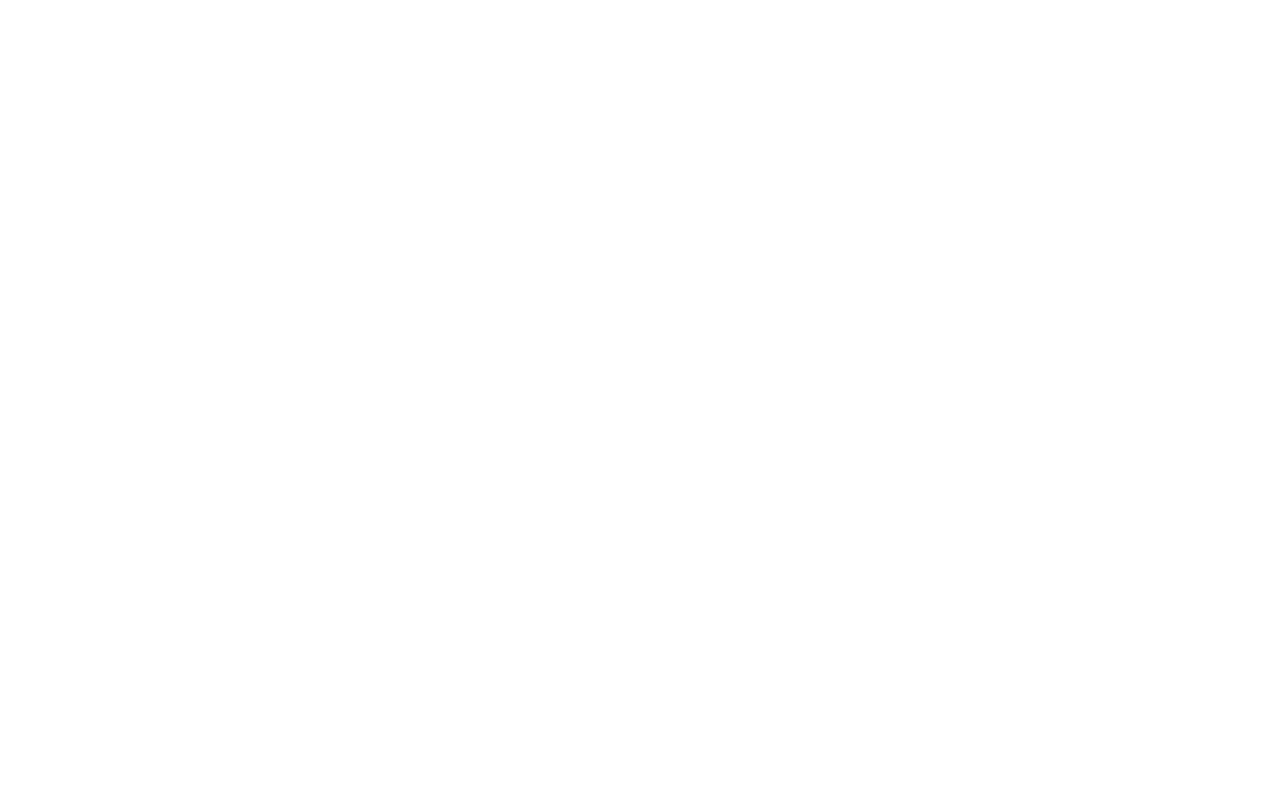
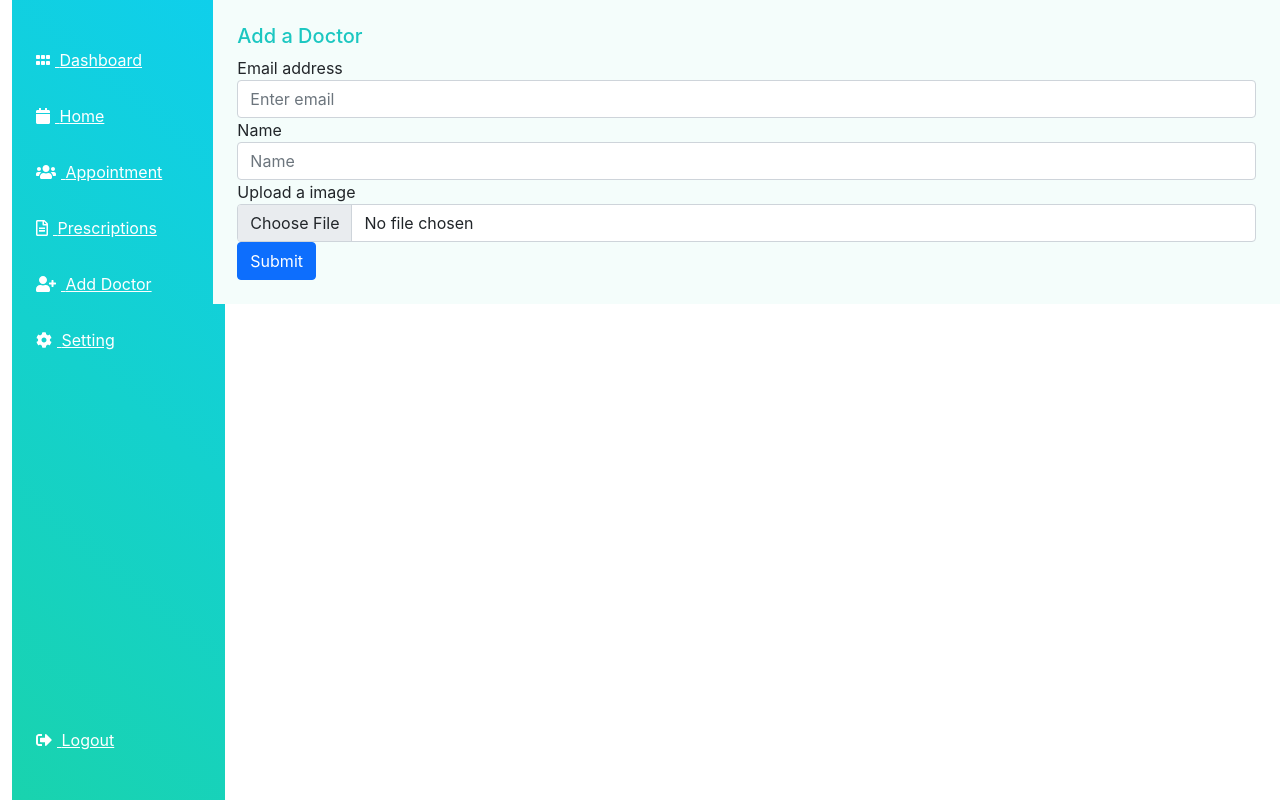
Before and after one commit to NayemulSCode/doctor-portal-client, a React (Create React App) app: page /addDoctor in a window 1280 px wide. Built offline with nearby package versions, Linux system fonts and the light colour scheme.

Commit message:
private route and doctor fetch from server

```diff
--- a/src/App.js
+++ b/src/App.js
@@ -12,7 +12,8 @@ import Login from './components/Login/Login';
 import { createContext, useState } from 'react';
 import Dashboard from './components/Dashboard/Dashboard/Dashboard';
 import AllPatients from './components/AllPatients/AllPatients/AllPatients';
-
+import AddDoctor from './components/AddDoctor/AddDoctor';
+import PrivateRoute from './components/Login/PrivateRoute/PrivateRoute'
 export const UserContext = createContext();
 
 function App() {
@@ -24,12 +25,15 @@ function App() {
         <Route path="/appointment">
             <Appointment />
         </Route>
-        <Route path="/dashboard/appointment">
+        <Route path="/dashboard">
             <Dashboard />
         </Route>
-        <Route path="/dashboard/allPatients">
+        <PrivateRoute path="/allPatients">
             <AllPatients />
-        </Route>
+        </PrivateRoute>
+        <Route path="/addDoctor">
+            <AddDoctor />
+          </Route>
         <Route path="/login">
             <Login />
         </Route>
--- /dev/null
+++ b/src/components/AddDoctor/AddDoctor.js
@@ -0,0 +1,63 @@
+import React, { useState } from 'react';
+import Sidebar from '../Dashboard/Sidebar/Sidebar';
+
+const AddDoctor = () => {
+    const [info, setInfo] = useState({});
+    const [file, setFile] = useState(null);
+    const handleBlur = e => {
+        const newInfo = { ...info };
+        newInfo[e.target.name] = e.target.value;
+        setInfo(newInfo);
+    }
+
+    const handleFileChange = (e) => {
+        const newFile = e.target.files[0];
+        setFile(newFile);
+    }
+
+    const handleSubmit = () => {
+        const formData = new FormData()
+        console.log(info);
+        formData.append('file', file);
+        formData.append('name', info.name);
+        formData.append('email', info.email);
+
+        fetch('http://localhost:5000/addADoctor', {
+            method: 'POST',
+            body: formData
+        })
+            .then(response => response.json())
+            .then(data => {
+                console.log(data)
+            })
+            .catch(error => {
+                console.error(error)
+            })
+    }
+
+    return (
+        <section className="container-fluid row">
+        <Sidebar />
+        <div className="col-md-10 p-4 pr-5" style={{ position: "absolute", right: 0, backgroundColor: "#F4FDFB" }}>
+            <h5 className="text-brand">Add a Doctor</h5>
+            <form onSubmit={handleSubmit}>
+                <div className="form-group">
+                    <label htmlFor="exampleInputEmail1">Email address</label>
+                    <input onBlur={handleBlur} type="email" className="form-control" name="email" placeholder="Enter email" />
+                </div>
+                <div className="form-group">
+                    <label htmlFor="exampleInputPassword1">Name</label>
+                    <input onBlur={handleBlur} type="text" className="form-control" name="name" placeholder="Name" />
+                </div>
+                <div className="form-group">
+                    <label htmlFor="exampleInputPassword1">Upload a image</label>
+                    <input onChange={handleFileChange} type="file" className="form-control" id="exampleInputPassword1" placeholder="Picture" />
+                </div>
+                <button type="submit" className="btn btn-primary">Submit</button>
+            </form>
+        </div>
+    </section>
+    );
+};
+
+export default AddDoctor;
--- a/src/components/Dashboard/Sidebar/Sidebar.js
+++ b/src/components/Dashboard/Sidebar/Sidebar.js
@@ -2,30 +2,35 @@ import React from 'react';
 import { Link } from 'react-router-dom';
 import './Sidebar.css'
 import { FontAwesomeIcon } from '@fortawesome/react-fontawesome';
-import { faCog, faSignOutAlt, faCalendar, faGripHorizontal, faUsers } from '@fortawesome/free-solid-svg-icons';
+import { faUserPlus,faCog, faSignOutAlt, faCalendar, faGripHorizontal, faUsers } from '@fortawesome/free-solid-svg-icons';
 import {  faFileAlt } from '@fortawesome/free-regular-svg-icons'
 const Sidebar = () => {
     return (
         <div className="sidebar d-flex flex-column justify-content-between col-md-2 py-5 px-4" style={{height:"100vh"}}>
         <ul className="list-unstyled">
             <li>
-                <Link to="/dashboard/appointment" className="text-white">
+                <Link to="/dashboard" className="text-white">
                     <FontAwesomeIcon icon={faGripHorizontal} /> <span>Dashboard</span>
                 </Link>
             </li>
             <li>
-                <Link to="" className="text-white">
-                    <FontAwesomeIcon icon={faCalendar} /> <span>Appointment</span>
+                <Link to="/" className="text-white">
+                    <FontAwesomeIcon icon={faCalendar} /> <span>Home</span>
                 </Link>
             </li>
             <li>
-                <Link to="/dashboard/allPatients" className="text-white">
-                    <FontAwesomeIcon icon={faUsers} /> <span>Patients</span>
+                <Link to="/allPatients" className="text-white">
+                    <FontAwesomeIcon icon={faUsers} /> <span>Appointment</span>
                 </Link>
             </li>
             <li>
                 <Link to="/doctor/prescriptions" className="text-white">
                     <FontAwesomeIcon icon={faFileAlt} /> <span>Prescriptions</span>
+                </Link>
+            </li>
+            <li>
+                <Link to="/addDoctor" className="text-white" >
+                    <FontAwesomeIcon icon={faUserPlus} /> <span>Add Doctor</span>
                 </Link>
             </li>
             <li>
--- a/src/components/Home/Doctor/Doctors.js
+++ b/src/components/Home/Doctor/Doctors.js
@@ -1,18 +1,25 @@
-import React from 'react';
+import React, { useEffect, useState } from 'react';
 import Doctor from './Doctor';
 
 const Doctors = () => {
+    const [doctors, setDoctors] = useState([])
+    useEffect( () => {
+        fetch('http://localhost:5000/doctors')
+        .then(res => res.json())
+        .then(data => setDoctors(data))
+    }, [])
     return (
-        <section className="doctors py-3">
+        <section className="doctors">
             <div className="container">
-                <h5 className="text-center text-primary my-5">Our Doctors</h5>
+                <h5 className="text-center  text-primary mb-5">Our Doctors</h5>
                 <div className="row">
-                    <Doctor />
-                    <Doctor />
-                    <Doctor />
+                    {
+                     doctors.map(doctor =><Doctor key={doctor._id} doctor={doctor} />)
+                    }
+
                 </div>
             </div>
-        </section >
+        </section>
     );
 };
 
--- a/src/components/Shared/Navbar/Navbar.js
+++ b/src/components/Shared/Navbar/Navbar.js
@@ -21,7 +21,7 @@ const Navbar = () => {
                             <Link className="nav-link ms-5 " to="/appointment">Appointment</Link>
                         </li>
                         <li className="nav-item">
-                            <Link className="nav-link ms-5" to="/login">Login</Link>
+                            <Link className="nav-link ms-5" to="/dashboard">Dashboard</Link>
                         </li>
                         <li className="nav-item">
                             <a className="nav-link ms-5 text-white" href="#">Dental Service</a>
```
Also changed, not shown: src/components/Home/Doctor/Doctor.js (+9 -5 lines).
